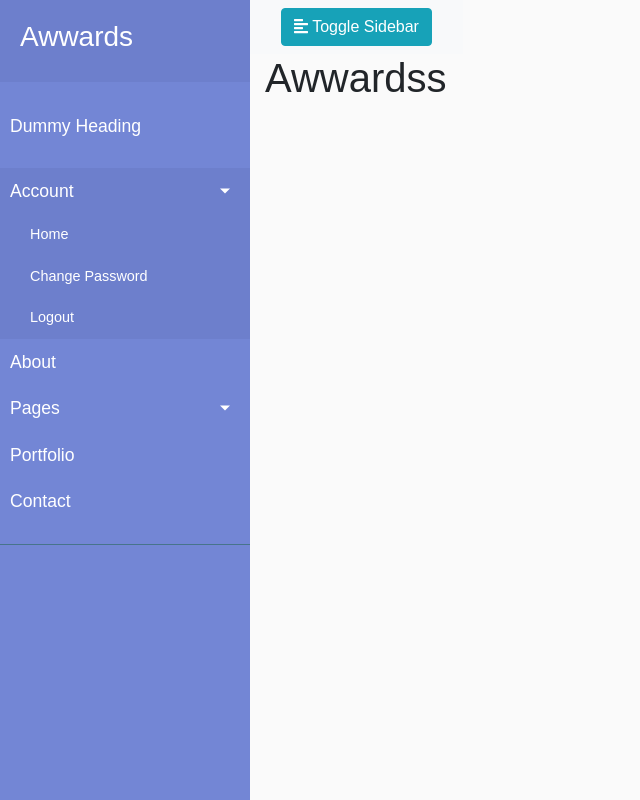
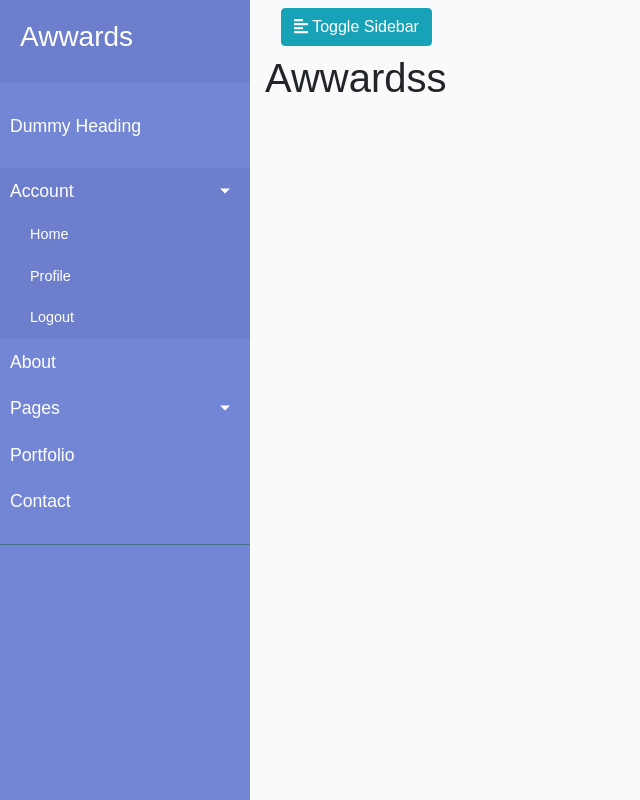
Before and after one commit to OwinoLucas/Awwards-Clone, a Django app: page / in a window 1280 px wide, after a click on "Account". Shown: the whole page, without its empty margins (0-640 px from the left). Run offline with Django 3.2, Linux system fonts and the light colour scheme; the visitor is signed in with stand-in values (Sample User, id 1); some libraries are stand-ins or nearby versions.

Commit message:
uninstalled django2.2.6 and django-reg since i used a custom authentication formart and installed django3.0.6

```diff
--- a/clone/templates/navbar.html
+++ b/clone/templates/navbar.html
@@ -14,7 +14,7 @@
                     <a href="#">Home</a>
                 </li>
                 <li>
-                    <a href="/accounts/password/change">Change Password</a>
+                    <a href="#">Profile</a>
                 </li>
                 <li>
                     <a href="{%url 'logout'%}">Logout</a>
--- a/requirements.txt
+++ b/requirements.txt
@@ -1,8 +1,9 @@
+asgiref==3.2.7
 beautifulsoup4==4.9.1
 confusable-homoglyphs==3.2.0
-Django==2.2.6
+Django==3.0.6
 django-bootstrap4==2.0.1
-django-registration==2.4.1
+django-crispy-forms==1.9.1
 importlib-metadata==1.6.1
 Pillow==7.1.2
 psycopg2==2.8.5
```
